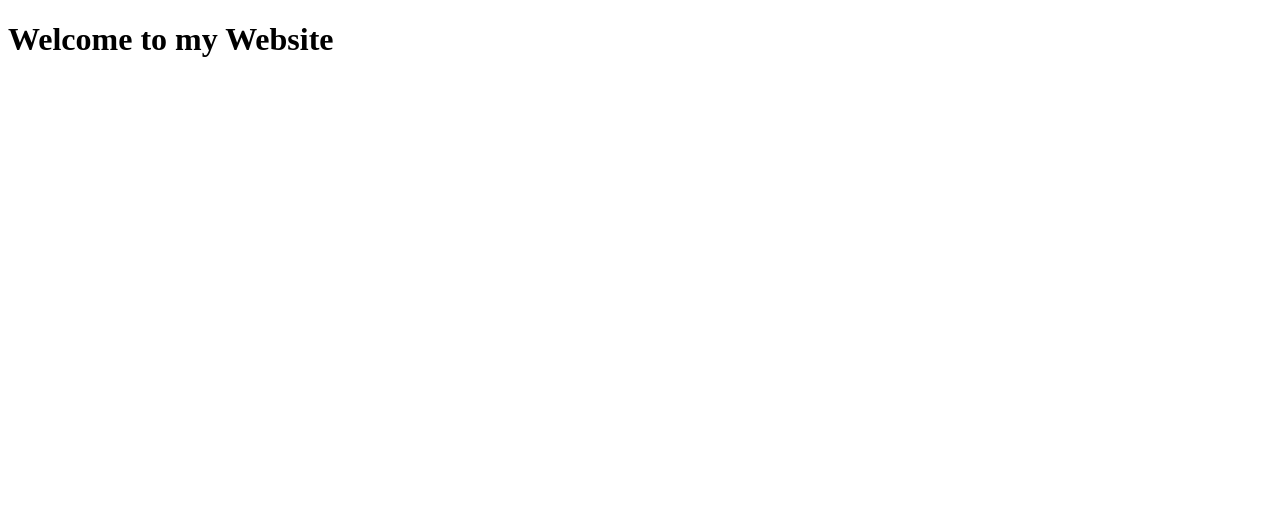
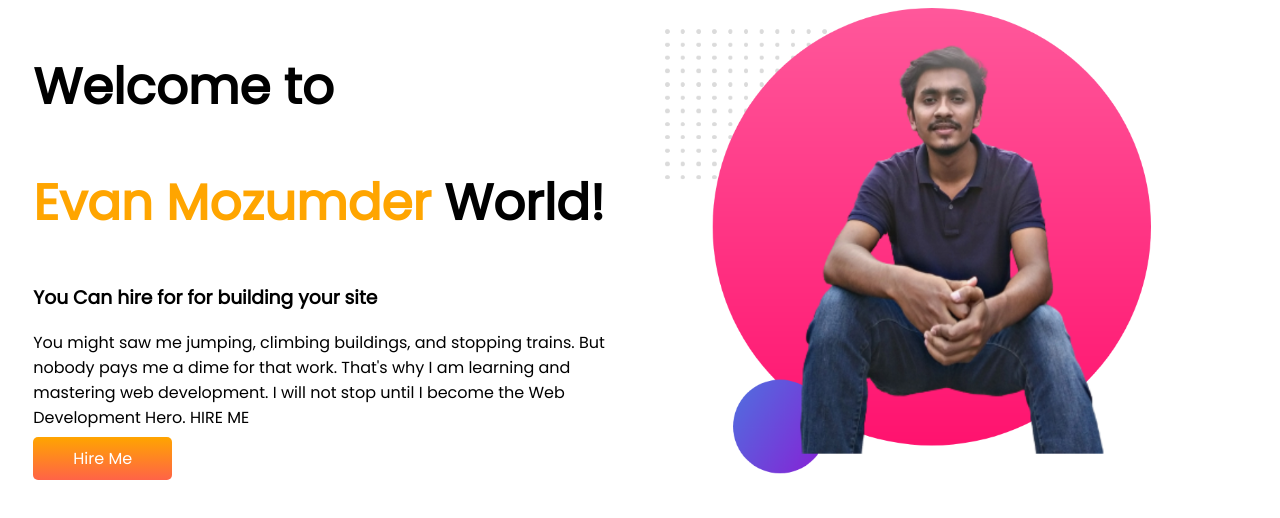
Before and after one commit to evanmozumder/developer-profile-practice, a plain HTML site: page index.html in a window 1280 px wide. Drawn offline with Linux system fonts and the light colour scheme.

Commit message:
first section done

```diff
--- a/index.html
+++ b/index.html
@@ -5,8 +5,36 @@
     <meta http-equiv="X-UA-Compatible" content="IE=edge" />
     <meta name="viewport" content="width=device-width, initial-scale=1.0" />
     <title>My Profile</title>
+    <link rel="preconnect" href="https://fonts.googleapis.com" />
+    <link rel="preconnect" href="https://fonts.gstatic.com" crossorigin />
+    <link
+      href="https://fonts.googleapis.com/css2?family=Poppins&display=swap"
+      rel="stylesheet"
+    />
+    <link rel="stylesheet" href="style.css" />
   </head>
   <body>
-    <h1>Welcome to my Website</h1>
+    <section>
+      <div class="half-width">
+        <h1>Welcome to</h1>
+        <h1><span class="name-color">Evan Mozumder</span> World!</h1>
+        <h3>You Can hire for for building your site</h3>
+        <p>
+          You might saw me jumping, climbing buildings, and stopping trains. But
+          nobody pays me a dime for that work. That's why I am learning and
+          mastering web development. I will not stop until I become the Web
+          Development Hero. HIRE ME
+        </p>
+        <a
+          class="hire-me"
+          target="_blank"
+          href="https://www.linkedin.com/in/evan-mozumder-2708b8183/"
+          >Hire Me</a
+        >
+      </div>
+      <div class="half-width">
+        <img src="images/evan.png" alt="" />
+      </div>
+    </section>
   </body>
 </html>
--- /dev/null
+++ b/style.css
@@ -0,0 +1,28 @@
+body {
+  font-family: "Poppins", sans-serif;
+}
+.name-color {
+  color: orange;
+  font-size: 50px;
+}
+h1 {
+  font-size: 50px;
+}
+section {
+  display: flex;
+}
+.half-width {
+  width: 50%;
+  padding-left: 2%;
+}
+.half-width img {
+  width: 80%;
+}
+.hire-me {
+  text-decoration: none;
+  background-image: linear-gradient(orange, tomato);
+  border-radius: 5px;
+  padding: 10px 40px;
+  color: white;
+  font-weight: 400;
+}
```
Also changed, not shown: images/dream-bg.png (added), images/evan.png (added), images/exp-bg.png (added), images/jhankar.png (added), images/jhankar2.png (added), images/my-bg.png (added), images/my-bg2.png (added), images/top-banner.png (added), showoff/evan.png (added).
